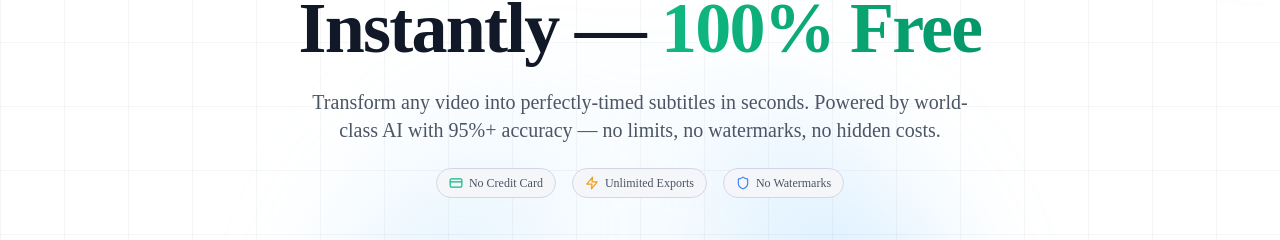
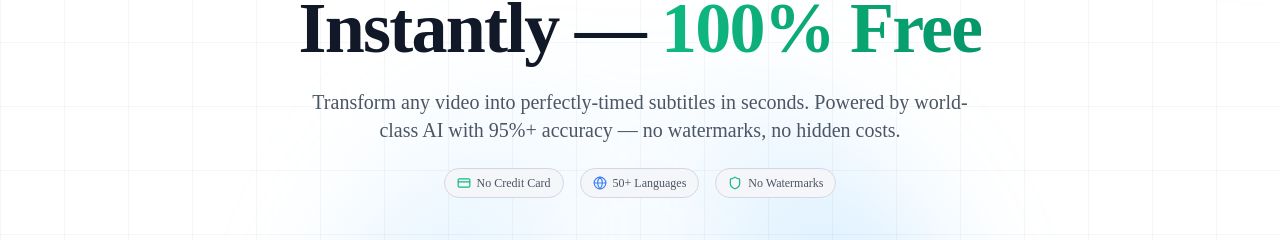
Before and after one commit to AwalCodes/SubitAI, a Next.js app in the folder frontend/: page / in a window 1280 px wide. Shown: the part 278-518 px from the top of the page. Built offline with nearby package versions, Linux system fonts and the light colour scheme; no server answers.

Commit message:
feat: refine landing page copy - remove 'no limits' and update trust badges

```diff
--- a/frontend/components/landing/Hero.tsx
+++ b/frontend/components/landing/Hero.tsx
@@ -3,7 +3,7 @@
 import React from 'react'
 import Link from 'next/link'
 import { useUser } from '@/lib/providers'
-import { Sparkles, ArrowRight, Play, Zap, Users, Star, Shield, CreditCard } from 'lucide-react'
+import { Sparkles, ArrowRight, Play, Zap, Users, Star, Shield, CreditCard, Globe } from 'lucide-react'
 
 export default function Hero() {
   const { user, loading } = useUser()
@@ -43,7 +43,7 @@ export default function Hero() {
           {/* Subtitle */}
           <p className="text-lg sm:text-xl text-neutral-600 mb-6 max-w-2xl mx-auto leading-relaxed">
             Transform any video into perfectly-timed subtitles in seconds.
-            Powered by world-class AI with 95%+ accuracy — no limits, no watermarks, no hidden costs.
+            Powered by world-class AI with 95%+ accuracy — no watermarks, no hidden costs.
           </p>
 
           {/* Trust badges */}
@@ -53,11 +53,11 @@ export default function Hero() {
               No Credit Card
             </div>
             <div className="inline-flex items-center gap-1.5 px-3 py-1.5 bg-neutral-50 border border-neutral-200 rounded-full text-xs font-medium text-neutral-600">
-              <Zap className="w-3.5 h-3.5 text-amber-500" />
-              Unlimited Exports
+              <Globe className="w-3.5 h-3.5 text-blue-500" />
+              50+ Languages
             </div>
             <div className="inline-flex items-center gap-1.5 px-3 py-1.5 bg-neutral-50 border border-neutral-200 rounded-full text-xs font-medium text-neutral-600">
-              <Shield className="w-3.5 h-3.5 text-blue-500" />
+              <Shield className="w-3.5 h-3.5 text-emerald-500" />
               No Watermarks
             </div>
           </div>
```
